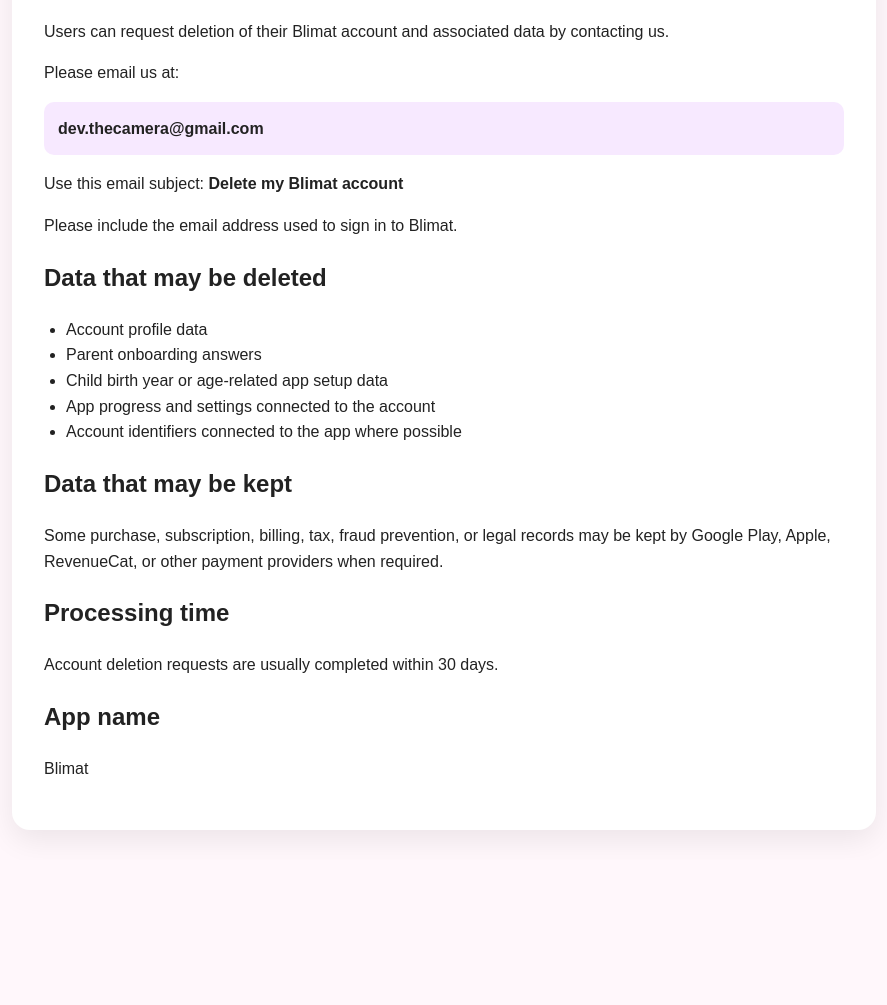
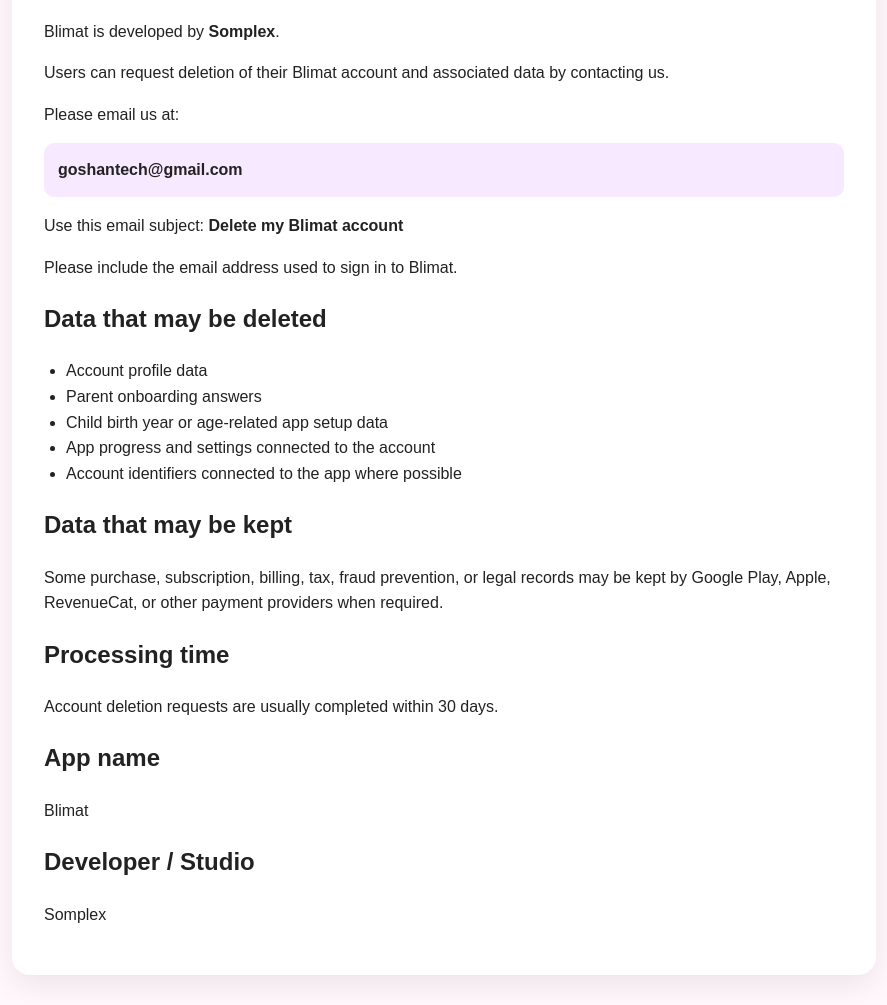
Before and after one commit to somplexofficial/blimatt, a plain HTML site: page index.html in a window 1280 px wide. Shown: the part 116-1121 px from the top of the page, without its empty margins (196-1083 px from the left). Before the commit the page ends 976 px from the top, so only its background shows below. Drawn offline with Linux system fonts and the light colour scheme.

Commit message:
Update contact email and add developer information

```diff
--- a/index.html
+++ b/index.html
@@ -46,12 +46,16 @@
     <h1>Blimat - Account & Data Deletion Request</h1>
 
     <p>
+      Blimat is developed by <strong>Somplex</strong>.
+    </p>
+
+    <p>
       Users can request deletion of their Blimat account and associated data by contacting us.
     </p>
 
     <p>Please email us at:</p>
 
-    <div class="email">dev.thecamera@gmail.com</div>
+    <div class="email">goshantech@gmail.com</div>
 
     <p>
       Use this email subject:
@@ -84,6 +88,9 @@
 
     <h2>App name</h2>
     <p>Blimat</p>
+
+    <h2>Developer / Studio</h2>
+    <p>Somplex</p>
   </div>
 </body>
 </html>
```
